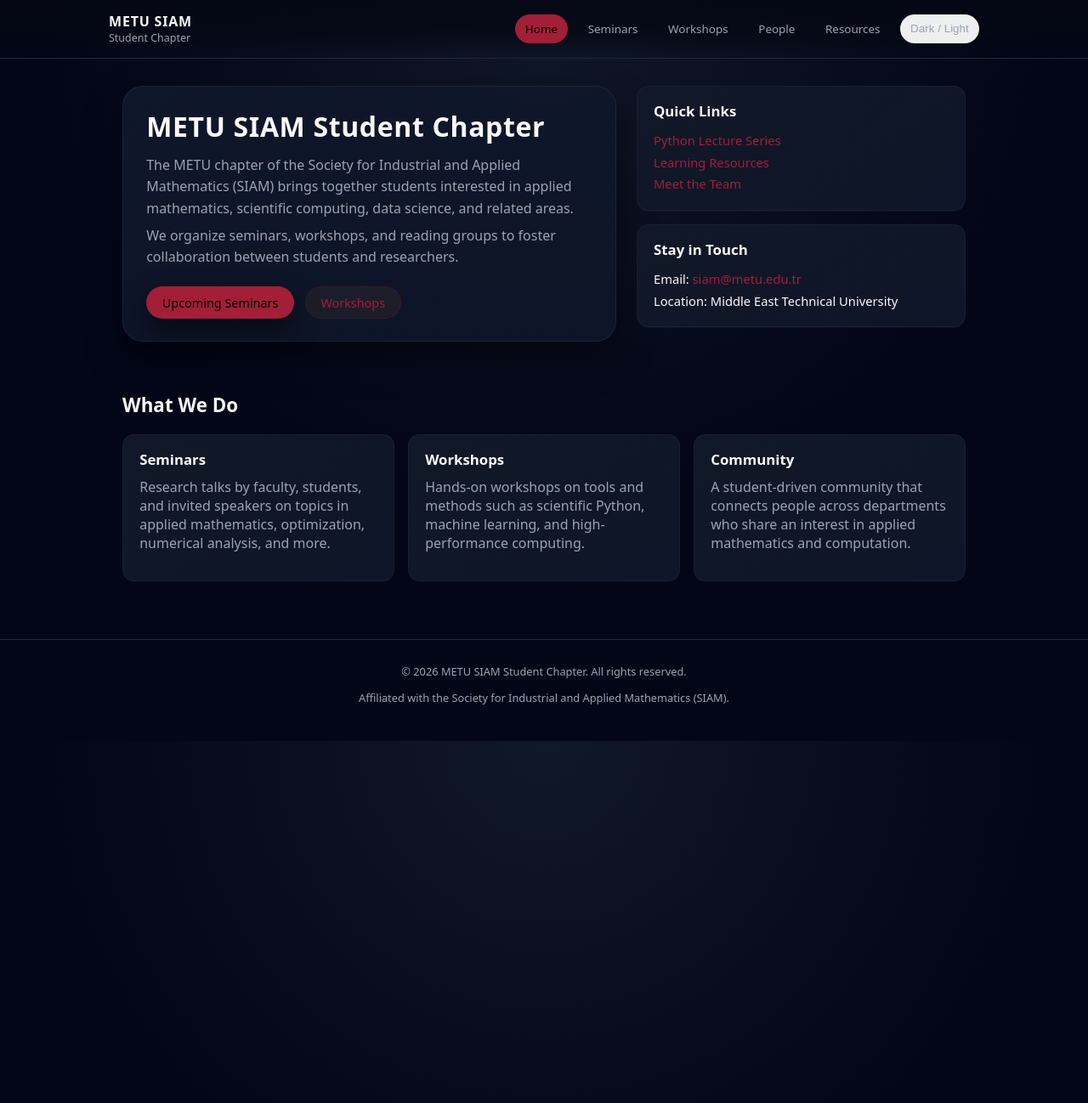
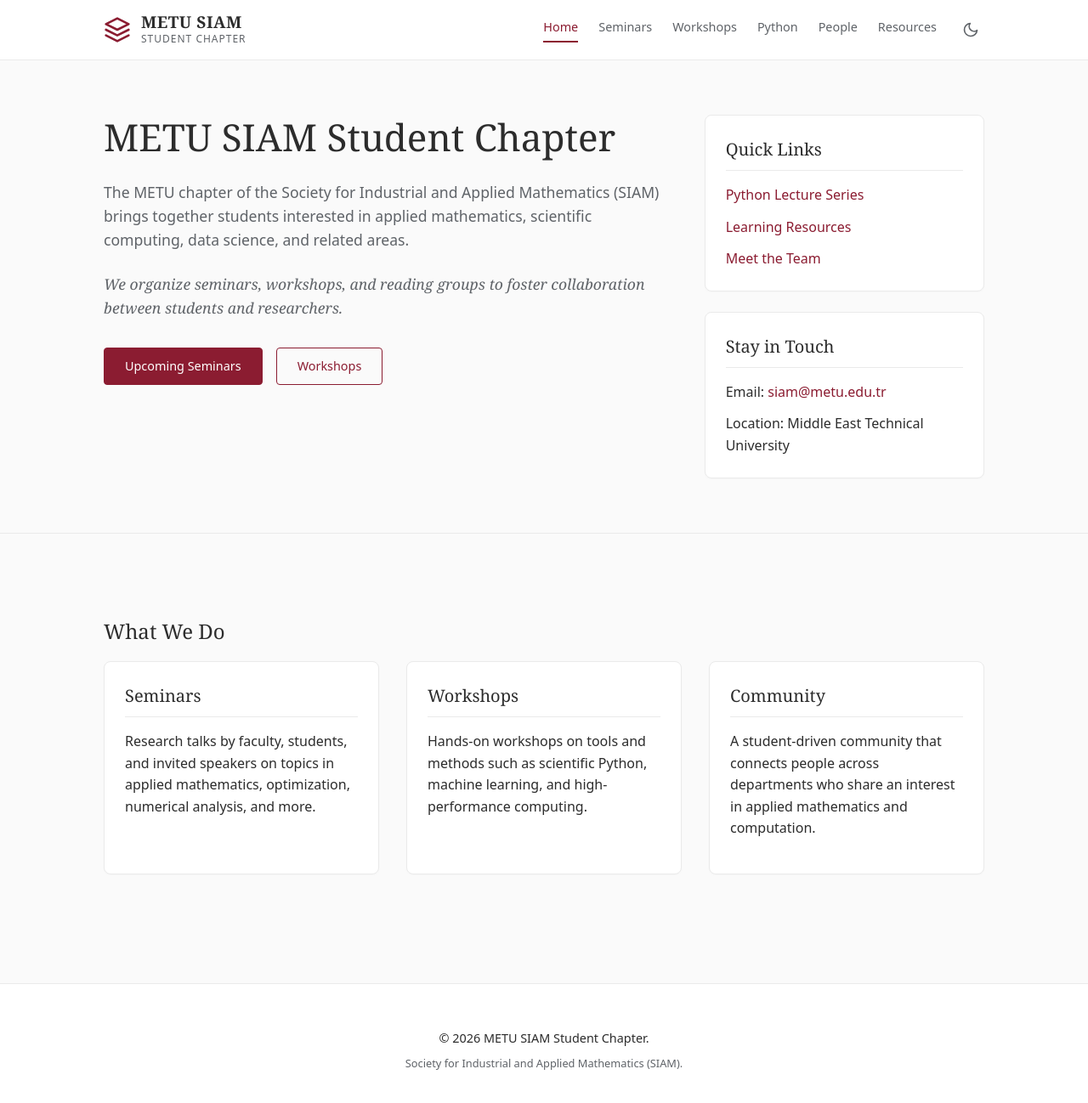
Before and after one commit to METU-SIAM/metu-siam.github.io, a Jekyll site: the page built from index.html, in a window 1280 px wide and 1313 px high. Shown: the top 1298 px of the window at 85% size. Built offline with Jekyll 4.4.1, drawn with Linux system fonts in a browser that asks for light colours.

Commit message:
update style

```diff
--- a/_layouts/default.html
+++ b/_layouts/default.html
@@ -1,5 +1,5 @@
 <!DOCTYPE html>
-<html lang="en" data-theme="dark">
+<html lang="en" data-theme="light">
 <head>
   <meta charset="UTF-8">
   <meta name="viewport" content="width=device-width, initial-scale=1.0">
@@ -9,17 +9,44 @@
 <body>
   <header class="site-header">
     <div class="container header-inner">
-      <div class="brand">
-        <span class="brand-title">METU SIAM</span>
-        <span class="brand-subtitle">Student Chapter</span>
-      </div>
+      <a href="{{ '/' | relative_url }}" class="brand">
+        <!-- SVG Logo Placeholder -->
+        <svg class="brand-logo" width="32" height="32" viewBox="0 0 24 24" fill="none" stroke="currentColor" stroke-width="2" stroke-linecap="round" stroke-linejoin="round">
+          <path d="M12 2L2 7l10 5 10-5-10-5z"></path>
+          <path d="M2 17l10 5 10-5"></path>
+          <path d="M2 12l10 5 10-5"></path>
+        </svg>
+        <div class="brand-text">
+          <span class="brand-title">METU SIAM</span>
+          <span class="brand-subtitle">Student Chapter</span>
+        </div>
+      </a>
       <nav class="nav">
         <a href="{{ '/' | relative_url }}" class="nav-link {% if page.url == '/' or page.url == '/index.html' %}active{% endif %}">Home</a>
         <a href="{{ '/seminars.html' | relative_url }}" class="nav-link {% if page.url contains 'seminars' %}active{% endif %}">Seminars</a>
         <a href="{{ '/workshops.html' | relative_url }}" class="nav-link {% if page.url contains 'workshops' %}active{% endif %}">Workshops</a>
+        <a href="{{ '/python-lectures.html' | relative_url }}" class="nav-link {% if page.url contains 'python-lectures' %}active{% endif %}">Python</a>
         <a href="{{ '/people.html' | relative_url }}" class="nav-link {% if page.url contains 'people' %}active{% endif %}">People</a>
         <a href="{{ '/resources.html' | relative_url }}" class="nav-link {% if page.url contains 'resources' %}active{% endif %}">Resources</a>
-        <button id="theme-toggle" class="nav-link" type="button">Dark / Light</button>
+
+        <button id="theme-toggle" class="theme-toggle" type="button" aria-label="Toggle Theme">
+          <!-- Moon Icon (for Light Mode, switches to Dark) -->
+          <svg class="icon-moon" xmlns="http://www.w3.org/2000/svg" width="20" height="20" viewBox="0 0 24 24" fill="none" stroke="currentColor" stroke-width="2" stroke-linecap="round" stroke-linejoin="round">
+            <path d="M21 12.79A9 9 0 1 1 11.21 3 7 7 0 0 0 21 12.79z"></path>
+          </svg>
+          <!-- Sun Icon (for Dark Mode, switches to Light) -->
+          <svg class="icon-sun" xmlns="http://www.w3.org/2000/svg" width="20" height="20" viewBox="0 0 24 24" fill="none" stroke="currentColor" stroke-width="2" stroke-linecap="round" stroke-linejoin="round" style="display:none;">
+            <circle cx="12" cy="12" r="5"></circle>
+            <line x1="12" y1="1" x2="12" y2="3"></line>
+            <line x1="12" y1="21" x2="12" y2="23"></line>
+            <line x1="4.22" y1="4.22" x2="5.64" y2="5.64"></line>
+            <line x1="18.36" y1="18.36" x2="19.78" y2="19.78"></line>
+            <line x1="1" y1="12" x2="3" y2="12"></line>
+            <line x1="21" y1="12" x2="23" y2="12"></line>
+            <line x1="4.22" y1="19.78" x2="5.64" y2="18.36"></line>
+            <line x1="18.36" y1="5.64" x2="19.78" y2="4.22"></line>
+          </svg>
+        </button>
       </nav>
     </div>
   </header>
@@ -28,32 +55,43 @@
 
   <footer class="site-footer">
     <div class="container footer-inner">
-      <p>&copy; <span id="year"></span> METU SIAM Student Chapter. All rights reserved.</p>
-      <p class="footer-meta">
-        Affiliated with the Society for Industrial and Applied Mathematics (SIAM).
-      </p>
+      <p>&copy; <span id="year"></span> METU SIAM Student Chapter.</p>
+      <p class="footer-meta">Society for Industrial and Applied Mathematics (SIAM).</p>
     </div>
   </footer>
 
   <script>
-    // Year in footer
     document.getElementById('year').textContent = new Date().getFullYear();
 
-    // Theme toggle with localStorage
     (function () {
       var root = document.documentElement;
       var toggleBtn = document.getElementById('theme-toggle');
+      var iconSun = document.querySelector('.icon-sun');
+      var iconMoon = document.querySelector('.icon-moon');
+
       var saved = window.localStorage ? localStorage.getItem('theme') : null;
+      var defaultTheme = 'light';
+      var current = saved || defaultTheme;
 
-      if (saved === 'light' || saved === 'dark') {
-        root.setAttribute('data-theme', saved);
+      function updateIcons(theme) {
+        if(theme === 'dark') {
+          iconSun.style.display = 'block';
+          iconMoon.style.display = 'none';
+        } else {
+          iconSun.style.display = 'none';
+          iconMoon.style.display = 'block';
+        }
       }
+
+      root.setAttribute('data-theme', current);
+      updateIcons(current);
 
       if (toggleBtn) {
         toggleBtn.addEventListener('click', function () {
-          var current = root.getAttribute('data-theme') || 'dark';
-          var next = current === 'dark' ? 'light' : 'dark';
+          current = root.getAttribute('data-theme') || 'light';
+          var next = current === 'light' ? 'dark' : 'light';
           root.setAttribute('data-theme', next);
+          updateIcons(next);
           if (window.localStorage) {
             localStorage.setItem('theme', next);
           }
--- a/assets/css/style.css
+++ b/assets/css/style.css
@@ -1,35 +1,36 @@
 :root {
   /* Shared tokens */
-  --radius-lg: 14px;
-  --radius-md: 10px;
-  --shadow-soft: 0 18px 45px rgba(0, 0, 0, 0.45);
-  --shadow-subtle: 0 1px 0 rgba(255, 255, 255, 0.03);
+  --radius-lg: 8px;
+  --radius-md: 4px;
+  --shadow-soft: 0 4px 20px rgba(0, 0, 0, 0.05);
+  --shadow-subtle: 0 1px 3px rgba(0, 0, 0, 0.02);
+  --font-serif: "Georgia", "Times New Roman", serif;
+  --font-sans: system-ui, -apple-system, "Segoe UI", Roboto, "Helvetica Neue", Arial, sans-serif;
+  --transition: all 0.3s ease;
 }
 
-/* Dark theme – default (METU red + SIAM blue accents) */
-:root[data-theme="dark"] {
-  --bg-main-top: #111827;
-  --bg-main-bottom: #020617;
-  --bg-elevated: #111827;
-  --accent: #a31e37;
-  --accent-alt: #005f9e;
-  --accent-soft: rgba(163, 30, 55, 0.16);
-  --text: #f9fafb;
-  --text-muted: #9ca3af;
-  --border-subtle: #1f2933;
+/* Light theme - Academic & Elegant */
+:root[data-theme="light"] {
+  --bg-main: #FAFAFA;
+  --bg-elevated: #FFFFFF;
+  --accent: #8b1c31; /* METU Red variant */
+  --accent-hover: #691323;
+  --accent-soft: rgba(139, 28, 49, 0.08); /* light red bg */
+  --text-main: #2C2C2C;
+  --text-muted: #5f6368;
+  --border-subtle: #eaeaea;
 }
 
-/* Light theme */
-:root[data-theme="light"] {
-  --bg-main-top: #e5e7eb;
-  --bg-main-bottom: #ffffff;
-  --bg-elevated: #ffffff;
-  --accent: #a31e37;
-  --accent-alt: #005f9e;
-  --accent-soft: rgba(163, 30, 55, 0.12);
-  --text: #0f172a;
-  --text-muted: #6b7280;
-  --border-subtle: #e5e7eb;
+/* Dark theme - Academic & Deep */
+:root[data-theme="dark"] {
+  --bg-main: #121212;
+  --bg-elevated: #1e1e1e;
+  --accent: #d84b64;
+  --accent-hover: #e8647a;
+  --accent-soft: rgba(216, 75, 100, 0.12);
+  --text-main: #e0e0e0;
+  --text-muted: #a0a0a0;
+  --border-subtle: #333333;
 }
 
 *,
@@ -41,325 +42,369 @@
 html, body {
   margin: 0;
   padding: 0;
-  font-family: system-ui, -apple-system, BlinkMacSystemFont, "SF Pro Text",
-    "Segoe UI", sans-serif;
-  background: radial-gradient(circle at top, var(--bg-main-top) 0, var(--bg-main-bottom) 55%);
-  color: var(--text);
+  font-family: var(--font-sans);
+  background-color: var(--bg-main);
+  color: var(--text-main);
+  line-height: 1.6;
+  transition: background-color 0.3s ease, color 0.3s ease;
+}
+
+h1, h2, h3, h4, h5, h6 {
+  font-family: var(--font-serif);
+  font-weight: 400;
+  color: var(--text-main);
+  margin-top: 2rem;
+  margin-bottom: 1rem;
 }
 
 a {
   color: var(--accent);
   text-decoration: none;
+  transition: color 0.2s ease;
 }
 
 a:hover {
-  text-decoration: underline;
+  color: var(--accent-hover);
 }
 
 .container {
   width: 100%;
-  max-width: 1040px;
+  max-width: 1100px;
   margin: 0 auto;
-  padding: 0 1.5rem;
+  padding: 0 2rem;
 }
 
+/* Header & Navigation */
 .site-header {
+  background: var(--bg-elevated);
+  border-bottom: 1px solid var(--border-subtle);
   position: sticky;
   top: 0;
-  z-index: 20;
-  backdrop-filter: blur(18px);
-  background: linear-gradient(
-    to bottom,
-    rgba(5, 8, 20, 0.95),
-    rgba(5, 8, 20, 0.85),
-    transparent
-  );
-  border-bottom: 1px solid var(--border-subtle);
+  z-index: 100;
+  transition: background-color 0.3s ease, border-color 0.3s ease;
 }
 
 .header-inner {
   display: flex;
   align-items: center;
   justify-content: space-between;
-  padding: 0.9rem 0.5rem;
+  height: 70px;
 }
 
 .brand {
+  display: flex;
+  align-items: center;
+  gap: 12px;
+  text-decoration: none !important;
+  color: var(--text-main);
+}
+
+.brand-logo {
+  color: var(--accent);
+}
+
+.brand-text {
   display: flex;
   flex-direction: column;
 }
 
 .brand-title {
-  font-weight: 700;
-  letter-spacing: 0.05em;
-  font-size: 1rem;
-  text-transform: uppercase;
+  font-family: var(--font-serif);
+  font-size: 1.2rem;
+  font-weight: 600;
+  line-height: 1.1;
+  letter-spacing: 0.5px;
 }
 
 .brand-subtitle {
-  font-size: 0.78rem;
+  font-size: 0.75rem;
   color: var(--text-muted);
+  text-transform: uppercase;
+  letter-spacing: 1px;
 }
 
 .nav {
   display: flex;
-  gap: 0.7rem;
-  flex-wrap: wrap;
-  justify-content: flex-end;
+  gap: 1.5rem;
+  align-items: center;
 }
 
 .nav-link {
-  font-size: 0.84rem;
-  padding: 0.45rem 0.7rem;
-  border-radius: 999px;
+  font-size: 0.9rem;
+  font-weight: 500;
   color: var(--text-muted);
-  border: 1px solid transparent;
-  transition: all 0.15s ease-out;
+  transition: var(--transition);
+  border-bottom: 2px solid transparent;
+  padding-bottom: 4px;
 }
 
 .nav-link:hover {
-  color: var(--text);
-  border-color: var(--border-subtle);
-  background: rgba(255, 255, 255, 0.02);
-  text-decoration: none;
+  color: var(--accent);
 }
 
 .nav-link.active {
-  color: #000;
-  background: var(--accent);
-  border-color: var(--accent);
+  color: var(--accent);
+  border-bottom: 2px solid var(--accent);
 }
 
+/* Theme Toggle Button */
+.theme-toggle {
+  background: none;
+  border: none;
+  color: var(--text-muted);
+  cursor: pointer;
+  display: flex;
+  align-items: center;
+  justify-content: center;
+  padding: 6px;
+  border-radius: 50%;
+  transition: var(--transition);
+}
+
+.theme-toggle:hover {
+  background: var(--accent-soft);
+  color: var(--accent);
+}
+
+/* Hero Section */
 .site-main {
-  padding: 1.5rem 0 3rem;
+  min-height: 70vh;
 }
 
 .hero {
-  padding: 0.5rem 0 2.5rem;
+  padding: 4rem 0;
+  border-bottom: 1px solid var(--border-subtle);
 }
 
 .hero-inner {
-  display: grid;
-  grid-template-columns: minmax(0, 2.1fr) minmax(0, 1.4fr);
-  gap: 1.5rem;
-  align-items: stretch;
+  display: flex;
+  flex-wrap: wrap;
+  gap: 3rem;
+  align-items: flex-start;
 }
 
 .hero-text {
-  background: radial-gradient(circle at top left, rgba(15, 23, 42, 1) 0, rgba(15, 23, 42, 0.85) 60%);
-  border-radius: 24px;
-  padding: 1.6rem 1.7rem;
-  box-shadow: var(--shadow-soft);
-  border: 1px solid rgba(255, 255, 255, 0.06);
+  flex: 2;
+  min-width: 300px;
 }
 
 .hero-text h1 {
-  margin: 0 0 0.7rem;
-  font-size: 2rem;
-  letter-spacing: 0.02em;
+  font-size: 2.75rem;
+  line-height: 1.2;
+  margin-top: 0;
+  margin-bottom: 1.5rem;
 }
 
 .hero-text p {
-  margin: 0.4rem 0;
+  font-size: 1.1rem;
   color: var(--text-muted);
-  line-height: 1.6;
+  margin-bottom: 1.5rem;
 }
 
 .hero-cta-text {
-  margin-top: 0.9rem;
+  font-style: italic;
+  font-family: var(--font-serif);
 }
 
 .hero-actions {
-  margin-top: 1.3rem;
   display: flex;
-  gap: 0.8rem;
-  flex-wrap: wrap;
+  gap: 1rem;
+  margin-top: 2rem;
 }
 
 .btn {
-  display: inline-flex;
-  align-items: center;
-  justify-content: center;
-  padding: 0.55rem 1.1rem;
-  border-radius: 999px;
+  display: inline-block;
+  padding: 0.6rem 1.5rem;
   font-size: 0.9rem;
   font-weight: 500;
-  border: 1px solid transparent;
-  cursor: pointer;
-  text-decoration: none;
-  transition: transform 0.12s ease-out, box-shadow 0.12s ease-out,
-    background 0.12s ease-out, border-color 0.12s ease-out;
+  border-radius: var(--radius-md);
+  text-decoration: none !important;
+  transition: var(--transition);
+  text-align: center;
 }
 
 .btn-primary {
-  background: var(--accent);
-  color: #000;
-  box-shadow: 0 13px 30px rgba(0, 0, 0, 0.55);
+  background-color: var(--accent);
+  color: #ffffff;
+  border: 1px solid var(--accent);
 }
 
 .btn-primary:hover {
-  transform: translateY(-1px);
-  box-shadow: 0 16px 40px rgba(0, 0, 0, 0.65);
-  text-decoration: none;
+  background-color: var(--accent-hover);
+  color: #ffffff;
 }
 
 .btn-secondary {
-  background: transparent;
+  background-color: transparent;
   color: var(--accent);
-  border-color: var(--accent-soft);
-  background: rgba(255, 179, 71, 0.06);
+  border: 1px solid var(--accent);
 }
 
 .btn-secondary:hover {
-  border-color: var(--accent);
-  background: rgba(255, 179, 71, 0.16);
-  text-decoration: none;
+  background-color: var(--accent-soft);
 }
 
 .hero-side {
+  flex: 1;
+  min-width: 250px;
   display: flex;
   flex-direction: column;
-  gap: 1rem;
+  gap: 1.5rem;
 }
 
+/* Cards & Grids */
 .card {
-  background: linear-gradient(145deg, var(--bg-elevated), rgba(15, 23, 42, 0.94));
+  background: var(--bg-elevated);
+  border: 1px solid var(--border-subtle);
   border-radius: var(--radius-lg);
-  padding: 1.1rem 1.2rem;
-  border: 1px solid rgba(255, 255, 255, 0.04);
+  padding: 1.5rem;
   box-shadow: var(--shadow-subtle);
+  transition: var(--transition);
 }
 
-.card h2,
-.card h3 {
-  margin-top: 0;
-  margin-bottom: 0.6rem;
-  font-size: 1.05rem;
+.card:hover {
+  box-shadow: var(--shadow-soft);
+  transform: translateY(-2px);
 }
 
-.card p {
-  margin-top: 0.25rem;
-  color: var(--text-muted);
+.card h2, .card h3 {
+  margin-top: 0;
+  font-size: 1.25rem;
+  border-bottom: 1px solid var(--border-subtle);
+  padding-bottom: 0.5rem;
 }
 
 .list {
   list-style: none;
-  padding-left: 0;
-  margin: 0.2rem 0 0;
+  padding: 0;
+  margin: 0;
 }
 
 .list li {
-  padding: 0.18rem 0;
-  font-size: 0.92rem;
+  margin-bottom: 0.75rem;
+}
+
+.list li:last-child {
+  margin-bottom: 0;
 }
 
 .section {
-  padding: 1.2rem 0;
-}
-
-.section h2 {
-  margin-top: 0;
-  font-size: 1.4rem;
+  padding: 4rem 0;
 }
 
 .grid {
   display: grid;
-  gap: 1rem;
+  gap: 2rem;
 }
 
 .grid-3 {
-  grid-template-columns: repeat(3, minmax(0, 1fr));
+  grid-template-columns: repeat(auto-fit, minmax(280px, 1fr));
 }
 
+/* Footer */
 .site-footer {
+  text-align: center;
+  padding: 3rem 0;
   border-top: 1px solid var(--border-subtle);
-  padding: 1rem 0 1.8rem;
-  color: var(--text-muted);
-  font-size: 0.8rem;
+  background: var(--bg-elevated);
+  margin-top: 4rem;
 }
 
 .footer-inner {
-  text-align: center;
+  display: flex;
+  flex-direction: column;
+  align-items: center;
+}
+
+.footer-inner p {
+  margin: 0.25rem 0;
+  color: var(--text-main);
+  font-size: 0.9rem;
 }
 
 .footer-meta {
-  margin-top: 0.2rem;
+  color: var(--text-muted) !important;
+  font-size: 0.8rem !important;
 }
 
-/* Basic typography for markdown pages */
-main.markdown {
-  max-width: 760px;
-  margin: 1.4rem auto 3rem;
-  padding: 1.4rem 1.6rem 1.6rem;
-  border-radius: 20px;
-  background: radial-gradient(circle at top left, rgba(15, 23, 42, 1) 0, rgba(15, 23, 42, 0.9) 60%);
-  border: 1px solid rgba(255, 255, 255, 0.05);
-  box-shadow: var(--shadow-soft);
+/* Markdown Pages Content Styles */
+.markdown {
+  padding: 3rem 0;
+  max-width: 800px;
+  margin: 0 auto;
 }
 
-main.markdown h1 {
-  margin-top: 0;
-  font-size: 1.7rem;
+.markdown h1 {
+  font-size: 2.5rem;
+  border-bottom: 1px solid var(--border-subtle);
+  padding-bottom: 0.5rem;
+  margin-bottom: 2rem;
 }
 
-main.markdown h2 {
-  margin-top: 1.6rem;
-  font-size: 1.2rem;
+.markdown h2 {
+  font-size: 1.75rem;
+  margin-top: 2.5rem;
 }
 
-main.markdown p {
-  line-height: 1.6;
-  color: var(--text-muted);
+.markdown p {
+  font-size: 1.05rem;
+  color: var(--text-main);
 }
 
-main.markdown table {
+.markdown ul, .markdown ol {
+  font-size: 1.05rem;
+  color: var(--text-main);
+  padding-left: 1.5rem;
+  margin-bottom: 1.5rem;
+}
+
+.markdown li {
+  margin-bottom: 0.5rem;
+}
+
+.markdown table {
   width: 100%;
   border-collapse: collapse;
-  margin: 0.8rem 0 1.2rem;
-  font-size: 0.9rem;
+  margin: 2rem 0;
+  font-size: 0.95rem;
 }
 
-main.markdown th,
-main.markdown td {
-  padding: 0.4rem 0.6rem;
-  border-bottom: 1px solid var(--border-subtle);
+.markdown th, .markdown td {
+  border: 1px solid var(--border-subtle);
+  padding: 12px;
+  text-align: left;
 }
 
-main.markdown th {
-  text-align: left;
-  color: var(--text);
-  background: rgba(255, 255, 255, 0.03);
+.markdown th {
+  background-color: var(--bg-elevated);
+  font-family: var(--font-serif);
+  font-weight: 600;
 }
 
-main.markdown ul,
-main.markdown ol {
-  padding-left: 1.4rem;
+.markdown blockquote {
+  border-left: 4px solid var(--accent);
+  background-color: var(--accent-soft);
+  margin: 1.5rem 0;
+  padding: 1rem 1.5rem;
+  font-style: italic;
+  font-family: var(--font-serif);
+  color: var(--text-main);
+  border-radius: 0 var(--radius-md) var(--radius-md) 0;
 }
 
-main.markdown blockquote {
-  margin: 0.8rem 0;
-  padding-left: 0.9rem;
-  border-left: 3px solid var(--accent);
-  color: var(--text-muted);
-  font-style: italic;
-}
-
-@media (max-width: 800px) {
-  .hero-inner {
-    grid-template-columns: minmax(0, 1fr);
-  }
-
-  .hero-text {
-    order: -1;
-  }
-
+/* Responsive */
+@media (max-width: 768px) {
   .header-inner {
     flex-direction: column;
-    align-items: flex-start;
-    gap: 0.4rem;
+    height: auto;
+    padding: 1rem 0;
+    gap: 1rem;
   }
-
   .nav {
-    justify-content: flex-start;
+    flex-wrap: wrap;
+    justify-content: center;
+  }
+  .hero {
+    padding: 2rem 0;
   }
 }
```
